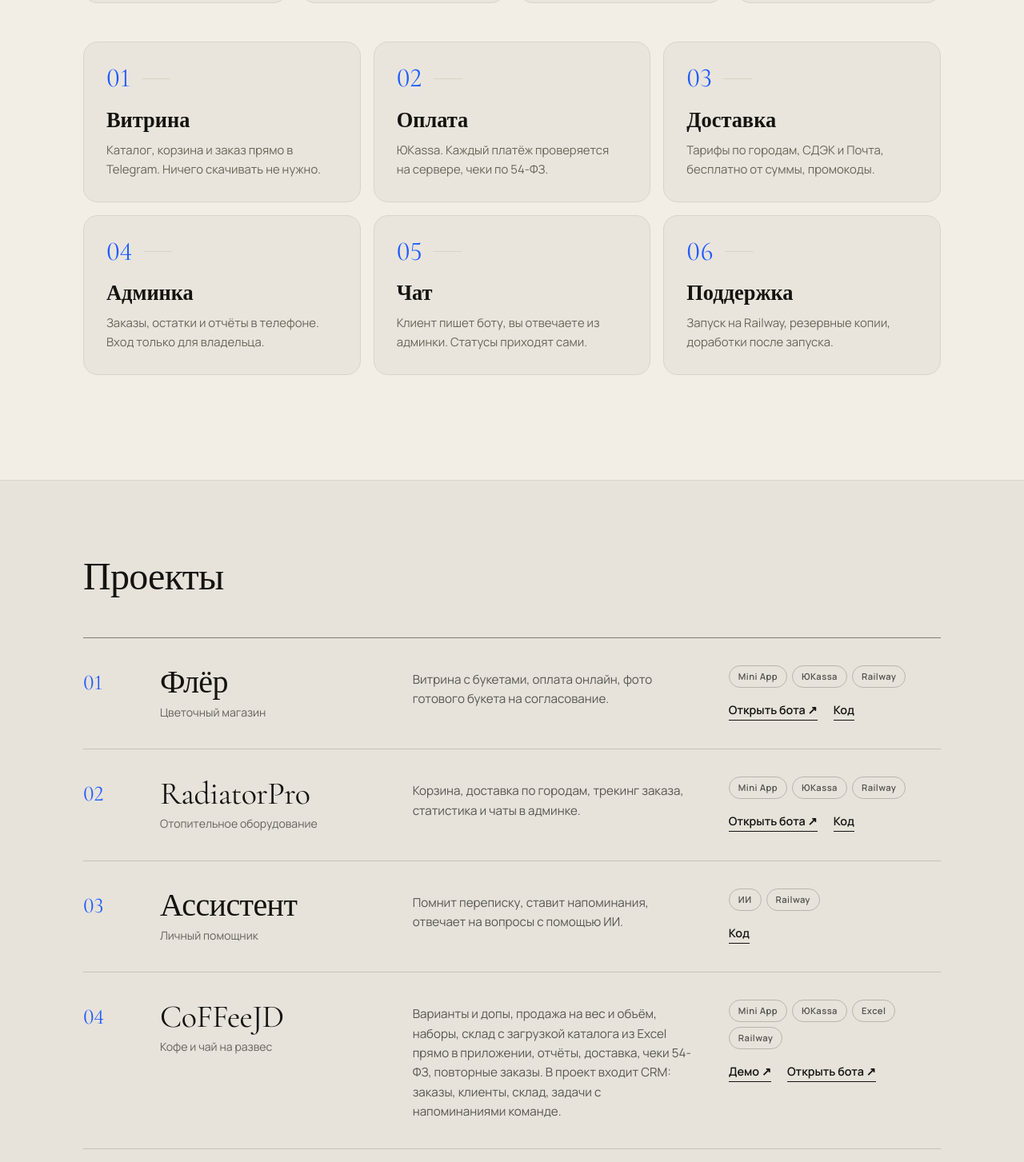
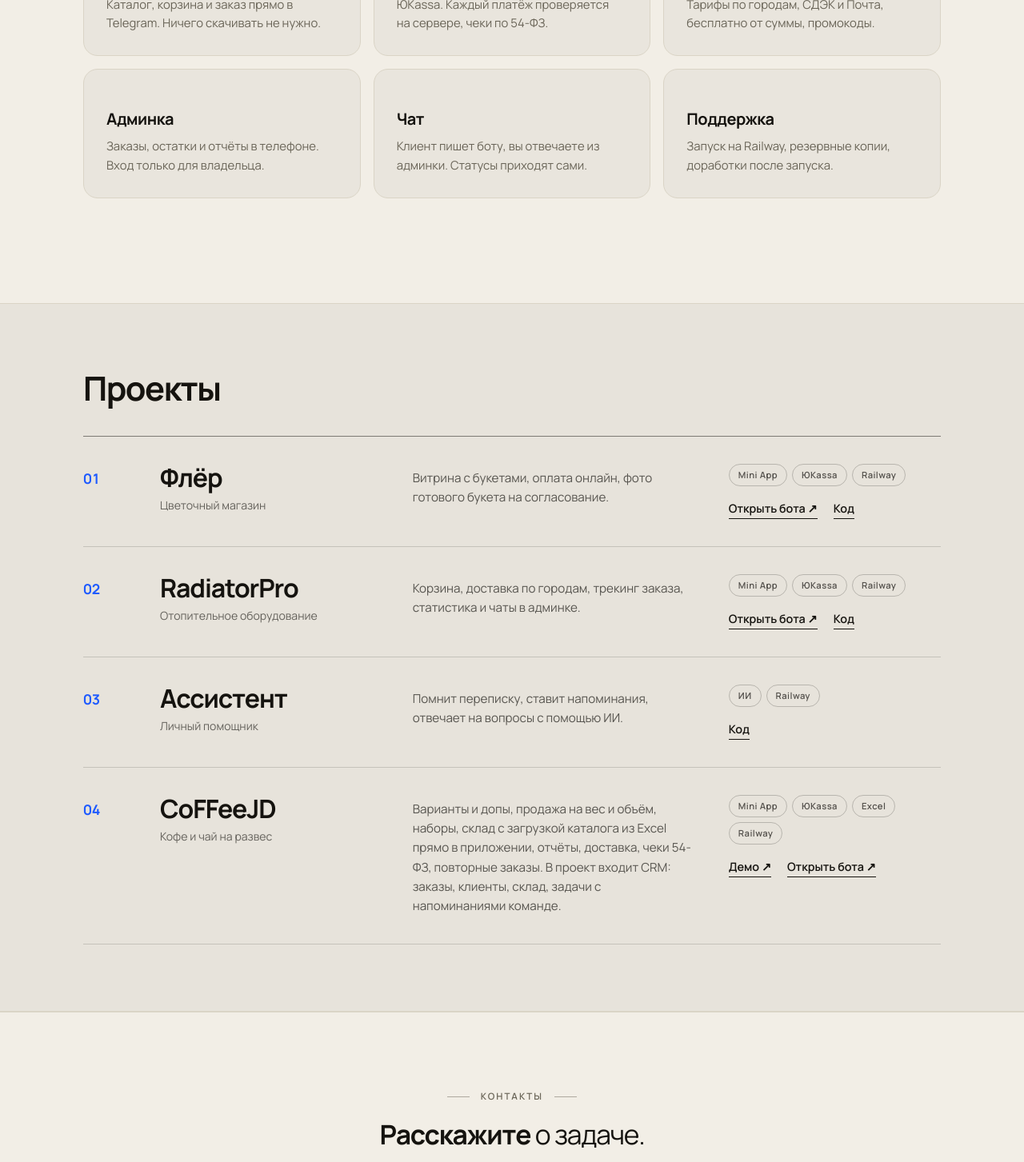
Before and after one commit to zhennyy/botforall, a React (Vite) app: page / in a window 1280 px wide. Shown: the part 1120-2573 px from the top of the page at 80% size. Built offline with nearby package versions, Linux system fonts and the light colour scheme.

Commit message:
Headings: Manrope bold grotesque; benefits without numbers

```diff
--- a/package.json
+++ b/package.json
@@ -10,7 +10,6 @@
   },
   "dependencies": {
     "@fontsource-variable/manrope": "^5.3.0",
-    "@fontsource/cormorant-garamond": "^5.3.0",
     "react": "^18.3.1",
     "react-dom": "^18.3.1"
   },
--- a/src/components/Benefits.jsx
+++ b/src/components/Benefits.jsx
@@ -15,7 +15,6 @@ export default function Benefits() {
         <Reveal as="ul" className="benefits">
           {items.map(([t, d], i) => (
             <li className="benefit" key={t}>
-              <span className="num">{String(i + 1).padStart(2, '0')}</span>
               <h4>{t}</h4>
               <p>{d}</p>
             </li>
--- a/src/index.css
+++ b/src/index.css
@@ -10,7 +10,7 @@
   --glow: color-mix(in srgb, var(--accent) 55%, transparent);
   --neon: 0 0 0 1px var(--accent), 0 0 22px -2px var(--glow), 0 0 48px -10px var(--glow);
   --ease: cubic-bezier(.23, 1, .32, 1);
-  --serif: 'Cormorant Garamond', 'Times New Roman', serif;
+  --serif: var(--sans);
   --sans: 'Manrope Variable', 'Manrope', system-ui, sans-serif;
 }
 @media (prefers-color-scheme: dark) {
@@ -205,3 +205,19 @@ footer b { font-family: var(--serif); font-size: 1.25rem; font-weight: 600; colo
   .rise { animation: none; opacity: 1; transform: none; }
   .reveal > *, .after li, .after-wrap, .step-plus, .step-plus::after, .benefit, .step, .work { transition: none; opacity: 1; transform: none; }
 }
+
+/* ===== заголовки: современный гротеск ===== */
+h1, h2, h3, .brand { font-weight: 700; letter-spacing: -0.035em; font-feature-settings: normal; }
+.brand { font-size: 1.3rem; font-weight: 800; letter-spacing: -0.04em; }
+.hero h1 { font-size: clamp(2.2rem, 5.2vw, 4rem); line-height: 1.06; max-width: 18ch; }
+.hero h1 em, .contact h2 em { font-style: normal; font-weight: 400; }
+.section-title { font-size: clamp(1.8rem, 3.6vw, 2.6rem); line-height: 1.1; }
+.num { font-family: var(--sans); font-weight: 700; font-size: 1.35rem; letter-spacing: -0.02em; font-variant-numeric: tabular-nums; }
+.work .num { font-size: 1.1rem; padding-top: 10px; }
+.benefit h4, .step h4, .step-btn h4 { font-family: var(--sans); font-weight: 700; font-size: 1.25rem; letter-spacing: -0.025em; line-height: 1.2; }
+.after h4 { font-family: var(--sans); font-weight: 700; font-size: 1.1rem; letter-spacing: -0.02em; }
+.after-title { font-size: clamp(1.3rem, 2.2vw, 1.7rem); }
+.after-letter { font-family: var(--sans); font-weight: 700; font-size: .9rem; }
+.work h3 { font-size: clamp(1.5rem, 2.6vw, 2rem); line-height: 1.1; }
+.contact h2 { font-size: clamp(1.5rem, 2.8vw, 2.1rem); }
+footer b { font-family: var(--sans); font-weight: 800; font-size: 1.05rem; letter-spacing: -0.03em; }
--- a/src/main.jsx
+++ b/src/main.jsx
@@ -1,11 +1,5 @@
 import { StrictMode } from 'react'
 import { createRoot } from 'react-dom/client'
-import '@fontsource/cormorant-garamond/cyrillic-500.css'
-import '@fontsource/cormorant-garamond/cyrillic-600.css'
-import '@fontsource/cormorant-garamond/cyrillic-500-italic.css'
-import '@fontsource/cormorant-garamond/latin-500.css'
-import '@fontsource/cormorant-garamond/latin-600.css'
-import '@fontsource/cormorant-garamond/latin-500-italic.css'
 import '@fontsource-variable/manrope/wght.css'
 import './index.css'
 import App from './App.jsx'
```
Also changed, not shown: 1 other file (tests, documents, lock files or other folders).
